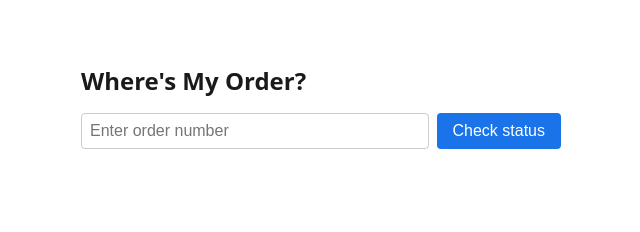
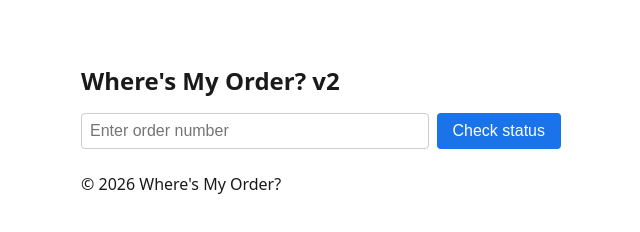
Before and after one commit to djsmart68/wheres-my-order, a website: page public/index.html in a window 1280 px wide. Shown: the whole page, without its empty margins (319-959 px from the left). Drawn offline with Linux system fonts and the light colour scheme.

Commit message:
ORD-7: v2 branding (#5)

```diff
--- a/public/index.html
+++ b/public/index.html
@@ -2,7 +2,7 @@
 <html lang="en">
 <head>
   <meta charset="utf-8">
-  <title>Where's My Order?</title>
+  <title>Where's My Order? v2</title>
   <style>
     body {
       font-family: system-ui, sans-serif;
@@ -56,7 +56,7 @@
   </style>
 </head>
 <body>
-  <h1>Where's My Order?</h1>
+  <h1>Where's My Order? v2</h1>
   <form id="lookup-form">
     <input
       id="order-number"
@@ -69,11 +69,14 @@
     <button type="submit">Check status</button>
   </form>
   <div id="result" hidden></div>
+  <footer>&copy; <span id="year"></span> Where's My Order?</footer>
 
   <script>
     const form = document.getElementById("lookup-form");
     const input = document.getElementById("order-number");
     const result = document.getElementById("result");
+
+    document.getElementById("year").textContent = new Date().getFullYear();
 
     form.addEventListener("submit", async (event) => {
       event.preventDefault();
```
Also changed, not shown: server.test.ts (+3 -0 lines).
